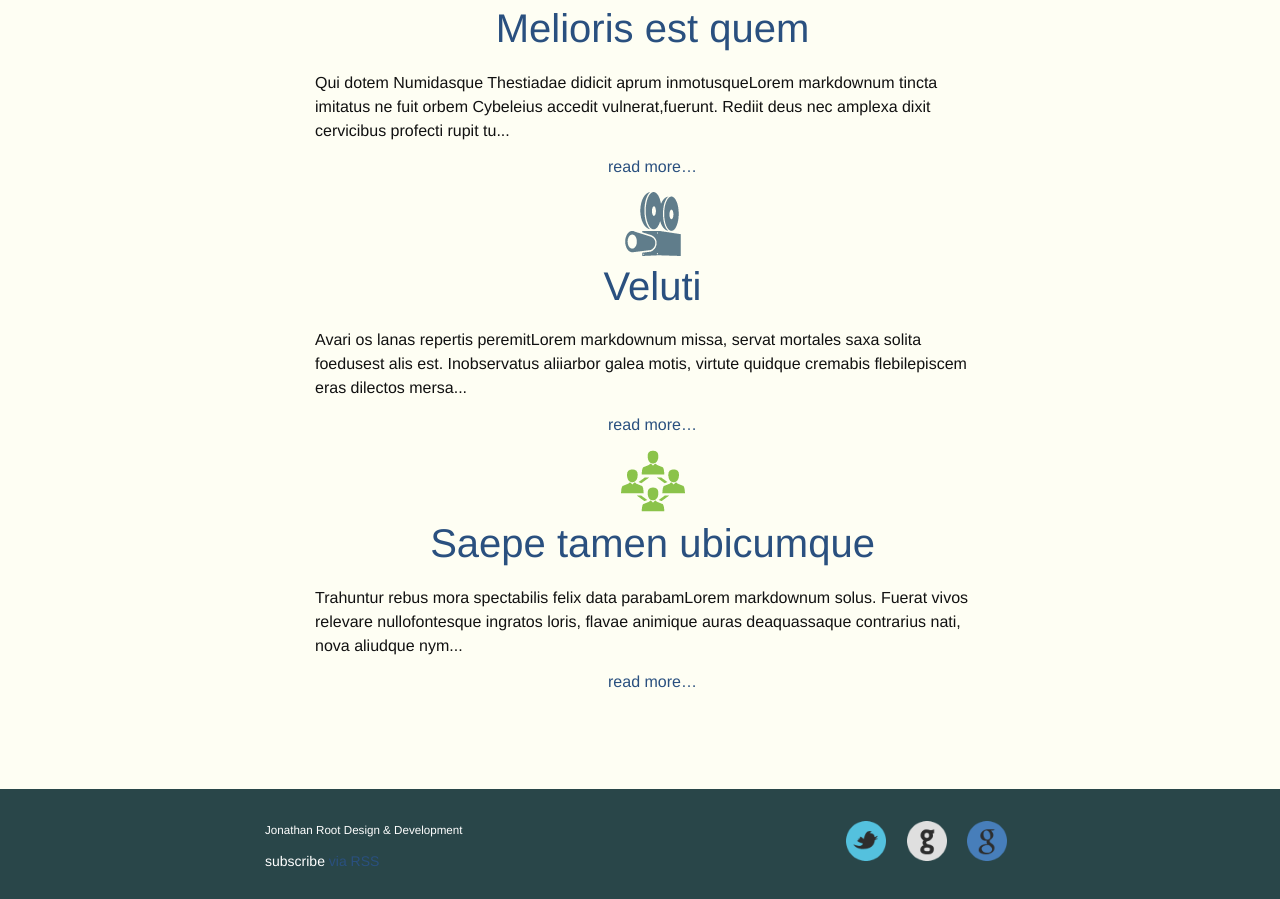
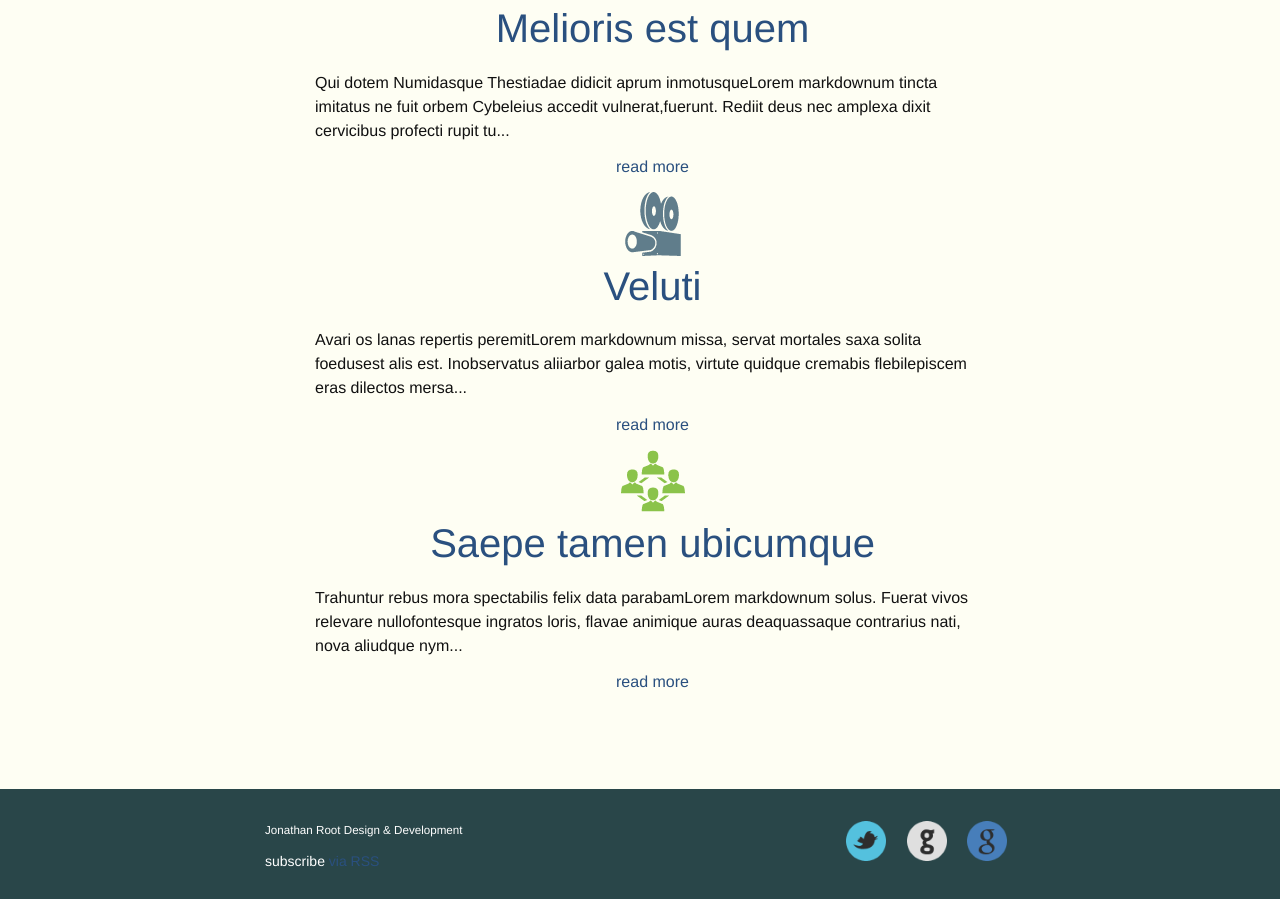
Before and after one commit to jaroot32/jonathanRootPortfolio, a Jekyll site: the page built from index.html, in a window 1280 px wide. Shown: the part 1161-2060 px from the top of the page. Built offline with Jekyll 4.4.1, drawn with Linux system fonts in a browser that asks for light colours.

```diff
--- a/_includes/post.html
+++ b/_includes/post.html
@@ -1,15 +1,15 @@
 <ul class="post-tags">
 	{% for tag in post.tags %}
-		<li><img src="/images/icon-{{tag}}.png" alt="{{ tag }} icon"></li>
+		<li><img src="{{ site.baseurl }}/images/icon-{{tag}}.png" alt="{{ tag }} icon"></li>
 	{% endfor %}
 </ul>
 
 <h2>
-	<a class="post-link" href="{{ post.url | prepend: site.baseurl }}">
+	<a class="post-link" href="{{ site.baseurl }}{{ post.url | prepend: site.baseurl }}">
 		{{ post.title }}
 	</a>
 </h2>
 <p>{{ post.content | strip_html | strip_newlines | truncate: 200 }}</p>
 <p class="post-read-more-link">
-	<a href="{{ post.url | prepend: site.baseurl }}">read more&hellip;</a>
+	<a href="{{ site.baseurl }}{{ post.url | prepend: site.baseurl }}">read more</a>
 </p>
```
